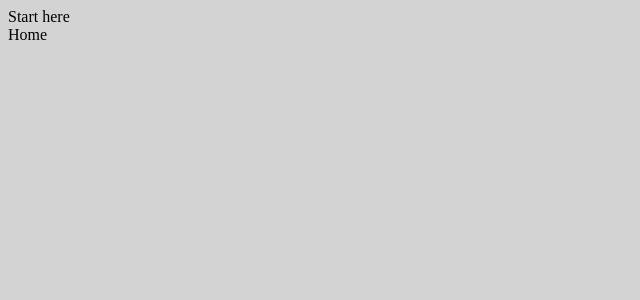
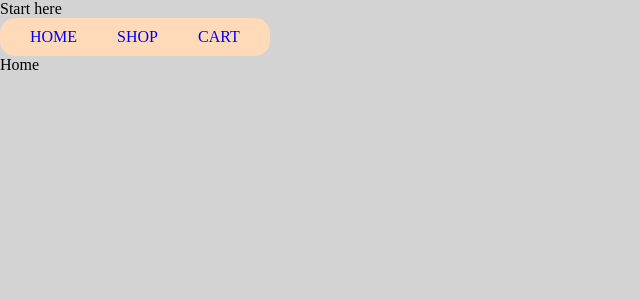
Before and after one commit to g-partha/shopping-cart, a React (Vite) app: page / in a window 1280 px wide. Shown: the top 300 px of the page, without its empty margins (0-640 px from the left). Built offline with nearby package versions, Linux system fonts and the light colour scheme.

Commit message:
feat: NavBar component
Create NavBar component and add to App component

```diff
--- a/src/components/app/app.jsx
+++ b/src/components/app/app.jsx
@@ -1,9 +1,11 @@
 import { Outlet } from "react-router";
+import NavBar from "../nav-bar/nav-bar.jsx";
 
 export default function App() {
   return (
     <>
       <div>Start here</div>
+      <NavBar />
       <Outlet />
     </>
   );
--- /dev/null
+++ b/src/components/nav-bar/nav-bar.jsx
@@ -0,0 +1,20 @@
+import css from "./nav-bar.module.css";
+import { Link } from "react-router";
+
+export default function NavBar() {
+  return (
+    <nav className={css.container}>
+      <ul>
+        <li>
+          <Link to="/">HOME</Link>
+        </li>
+        <li>
+          <Link to="/shop">SHOP</Link>
+        </li>
+        <li>
+          <Link to="/cart">CART</Link>
+        </li>
+      </ul>
+    </nav>
+  );
+}
--- /dev/null
+++ b/src/components/nav-bar/nav-bar.module.css
@@ -0,0 +1,24 @@
+* {
+  margin: 0;
+  padding: 0;
+  box-sizing: border-box;
+}
+.container {
+  padding: 10px 30px;
+  border-radius: 15px;
+  background-color: peachpuff;
+  display: flex;
+  justify-content: center;
+  width: fit-content;
+}
+.container ul {
+  display: flex;
+  gap: 40px;
+  justify-content: space-evenly;
+}
+.container li {
+  list-style: none;
+}
+.container a {
+  text-decoration: none;
+}
```
